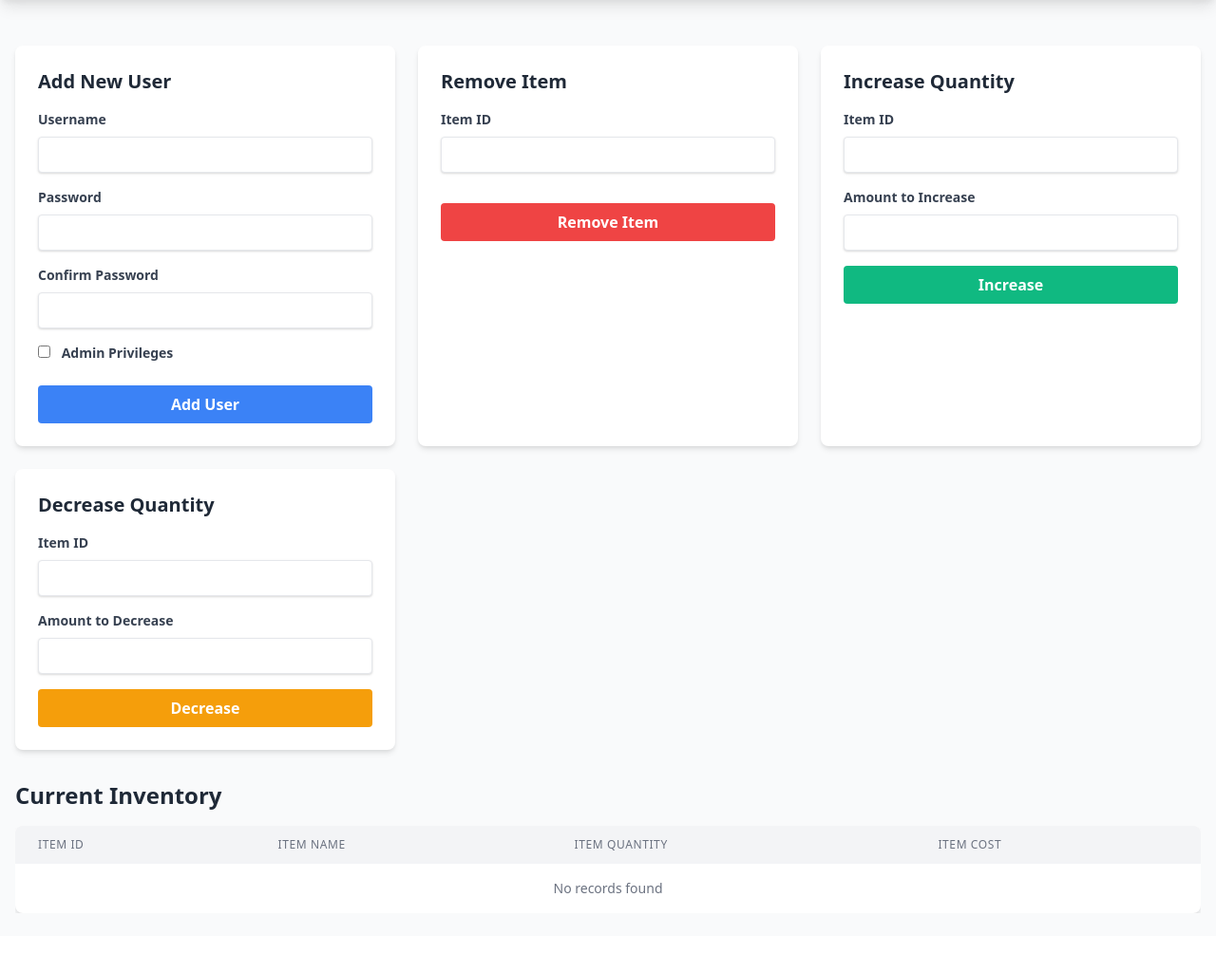
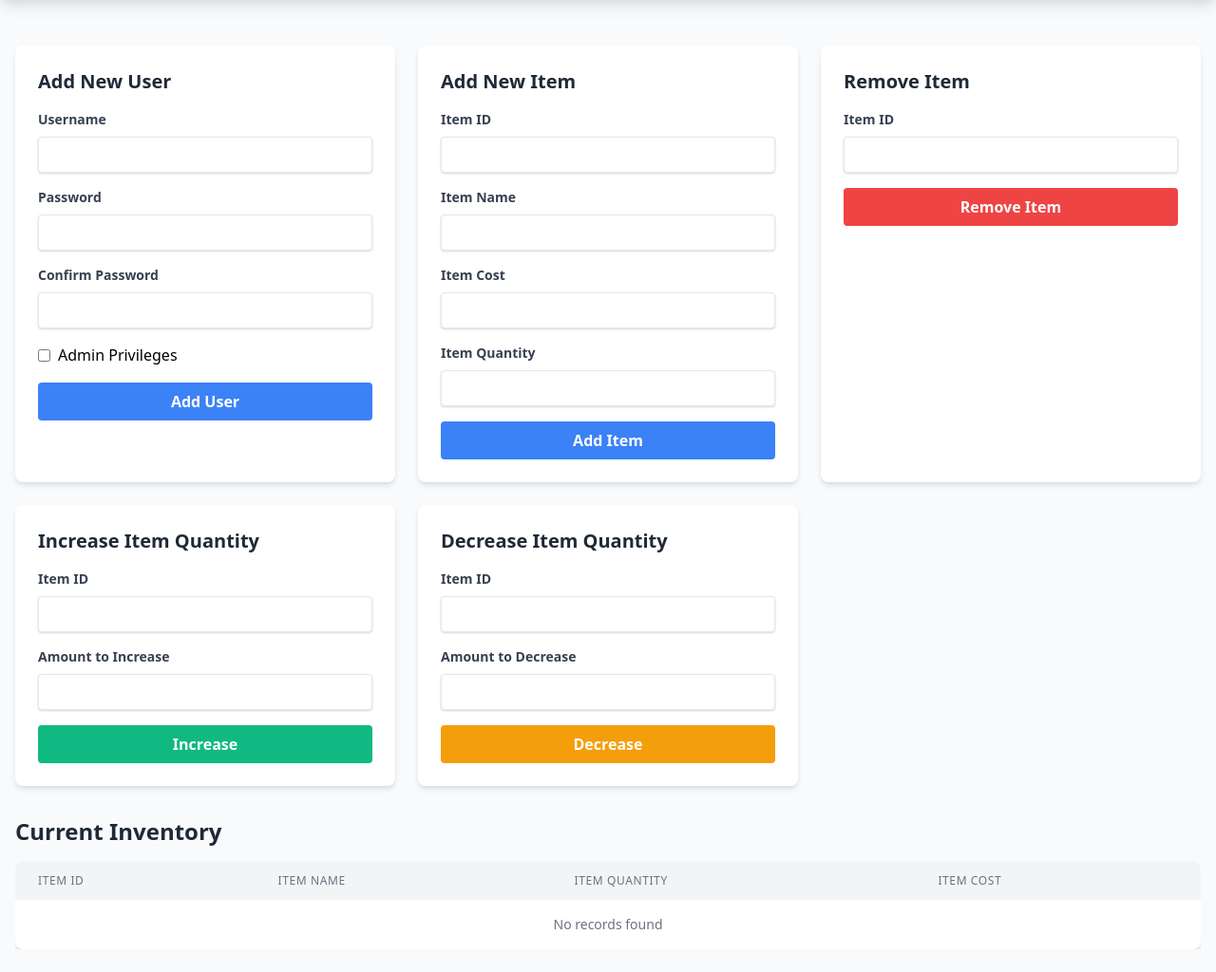
Before and after one commit to ShenoiKunal/SWE4633-Phase-3, a PHP site: page /adminMainPage.php in a window 1280 px wide. Shown: the part 72-1096 px from the top of the page at 95% size. Before the commit the page ends 1034 px from the top, so only its background shows below. Run offline with PHP 8.4, Linux system fonts and the light colour scheme; the visitor is signed in with stand-in values (Sample User, id 1); data that the repository does not hold is empty.

Commit message:
Add insert item
add insert item for adminMainPage

```diff
--- a/adminMainPage.php
+++ b/adminMainPage.php
@@ -46,11 +46,30 @@ if (isset($_POST['addUserButton'])) {
     }
 }
 
+// Insert item
+if (isset($_POST['newItemButton'])) {
+    $itemId = $_POST['item_id'];
+    $itemName = $_POST['item_name'];
+    $itemCost = $_POST['item_cost'];
+    $itemQuantity = $_POST['item_quantity'];
+
+    // Prepare and bind
+    $stmt = $conn->prepare("INSERT INTO Items (item_id, item_name, item_price, item_qty) VALUES (?, ?, ?, ?)");
+    $stmt->bind_param("isdi", $itemId, $itemName, $itemCost, $itemQuantity);
+
+    if ($stmt->execute()) {
+        echo "<script>alert('New item created successfully');</script>";
+    } else {
+        echo "<script>alert('Error: " . $stmt->error . "');</script>";
+    }
+
+    $stmt->close();
+}
+
 // Remove item
 if (isset($_POST['removeItemButton'])) {
     $itemId = $_POST['item_id'];
 
-    // Prepare and bind
     $stmt = $conn->prepare("DELETE FROM Items WHERE item_id = ?");
     $stmt->bind_param("i", $itemId);
 
@@ -68,7 +87,6 @@ if (isset($_POST['itemIncreaseButton'])) {
     $itemId = $_POST['increase_item_id'];
     $itemQuantity = $_POST['amount_increased'];
 
-    // Prepare and bind
     $stmt = $conn->prepare("UPDATE Items SET item_qty = item_qty + ? WHERE item_id = ?");
     $stmt->bind_param("ii", $itemQuantity, $itemId);
 
@@ -86,7 +104,6 @@ if (isset($_POST['itemDecreaseButton'])) {
     $itemId = $_POST['decrease_item_id'];
     $itemQuantity = $_POST['amount_decreased'];
 
-    // Prepare and bind
     $stmt = $conn->prepare("UPDATE Items SET item_qty = item_qty - ? WHERE item_id = ?");
     $stmt->bind_param("ii", $itemQuantity, $itemId);
 
@@ -127,28 +144,30 @@ $conn->close();
 
 <div class="max-w-7xl mx-auto px-4 py-6">
     <div class="grid md:grid-cols-2 lg:grid-cols-3 gap-6">
+
         <!-- Add New User Form -->
         <div class="bg-white p-6 rounded-lg shadow-md">
             <h2 class="text-xl font-semibold text-gray-800 mb-4">Add New User</h2>
             <form action="" method="post" class="space-y-4">
-                <div class="mb-4">
+                <div>
                     <label class="block text-gray-700 text-sm font-bold mb-2">Username</label>
                     <input type="text" name="username" required
                            class="shadow appearance-none border rounded w-full py-2 px-3 text-gray-700 leading-tight focus:outline-none focus:shadow-outline">
                 </div>
-                <div class="mb-4">
+                <div>
                     <label class="block text-gray-700 text-sm font-bold mb-2">Password</label>
                     <input type="password" name="password" required
                            class="shadow appearance-none border rounded w-full py-2 px-3 text-gray-700 leading-tight focus:outline-none focus:shadow-outline">
                 </div>
-                <div class="mb-4">
+                <div>
                     <label class="block text-gray-700 text-sm font-bold mb-2">Confirm Password</label>
                     <input type="password" name="confirmPassword" required
                            class="shadow appearance-none border rounded w-full py-2 px-3 text-gray-700 leading-tight focus:outline-none focus:shadow-outline">
                 </div>
-                <div class="mb-4">
-                    <label class="block text-gray-700 text-sm font-bold mb-2">
-                        <input type="checkbox" name="isAdmin" class="mr-2"> Admin Privileges
+                <div>
+                    <label class="inline-flex items-center">
+                        <input type="checkbox" name="isAdmin" class="form-checkbox text-gray-600">
+                        <span class="ml-2">Admin Privileges</span>
                     </label>
                 </div>
                 <button type="submit" name="addUserButton"
@@ -158,11 +177,42 @@ $conn->close();
             </form>
         </div>
 
+        <!-- Add New Item Form -->
+        <div class="bg-white p-6 rounded-lg shadow-md">
+            <h2 class="text-xl font-semibold text-gray-800 mb-4">Add New Item</h2>
+            <form action="" method="post" class="space-y-4">
+                <div>
+                    <label class="block text-gray-700 text-sm font-bold mb-2">Item ID</label>
+                    <input type="text" name="item_id" required
+                           class="shadow appearance-none border rounded w-full py-2 px-3 text-gray-700 leading-tight focus:outline-none focus:shadow-outline">
+                </div>
+                <div>
+                    <label class="block text-gray-700 text-sm font-bold mb-2">Item Name</label>
+                    <input type="text" name="item_name" required
+                           class="shadow appearance-none border rounded w-full py-2 px-3 text-gray-700 leading-tight focus:outline-none focus:shadow-outline">
+                </div>
+                <div>
+                    <label class="block text-gray-700 text-sm font-bold mb-2">Item Cost</label>
+                    <input type="text" name="item_cost" required
+                           class="shadow appearance-none border rounded w-full py-2 px-3 text-gray-700 leading-tight focus:outline-none focus:shadow-outline">
+                </div>
+                <div>
+                    <label class="block text-gray-700 text-sm font-bold mb-2">Item Quantity</label>
+                    <input type="text" name="item_quantity" required
+                           class="shadow appearance-none border rounded w-full py-2 px-3 text-gray-700 leading-tight focus:outline-none focus:shadow-outline">
+                </div>
+                <button type="submit" name="newItemButton"
+                        class="w-full bg-blue-500 hover:bg-blue-700 text-white font-bold py-2 px-4 rounded focus:outline-none focus:shadow-outline">
+                    Add Item
+                </button>
+            </form>
+        </div>
+
         <!-- Remove Item Form -->
         <div class="bg-white p-6 rounded-lg shadow-md">
             <h2 class="text-xl font-semibold text-gray-800 mb-4">Remove Item</h2>
             <form action="" method="post" class="space-y-4">
-                <div class="mb-4">
+                <div>
                     <label class="block text-gray-700 text-sm font-bold mb-2">Item ID</label>
                     <input type="text" name="item_id" required
                            class="shadow appearance-none border rounded w-full py-2 px-3 text-gray-700 leading-tight focus:outline-none focus:shadow-outline">
@@ -176,14 +226,14 @@ $conn->close();
 
         <!-- Increase Quantity Form -->
         <div class="bg-white p-6 rounded-lg shadow-md">
-            <h2 class="text-xl font-semibold text-gray-800 mb-4">Increase Quantity</h2>
+            <h2 class="text-xl font-semibold text-gray-800 mb-4">Increase Item Quantity</h2>
             <form action="" method="post" class="space-y-4">
-                <div class="mb-4">
+                <div>
                     <label class="block text-gray-700 text-sm font-bold mb-2">Item ID</label>
                     <input type="text" name="increase_item_id" required
                            class="shadow appearance-none border rounded w-full py-2 px-3 text-gray-700 leading-tight focus:outline-none focus:shadow-outline">
                 </div>
-                <div class="mb-4">
+                <div>
                     <label class="block text-gray-700 text-sm font-bold mb-2">Amount to Increase</label>
                     <input type="text" name="amount_increased" required
                            class="shadow appearance-none border rounded w-full py-2 px-3 text-gray-700 leading-tight focus:outline-none focus:shadow-outline">
@@ -197,14 +247,14 @@ $conn->close();
 
         <!-- Decrease Quantity Form -->
         <div class="bg-white p-6 rounded-lg shadow-md">
-            <h2 class="text-xl font-semibold text-gray-800 mb-4">Decrease Quantity</h2>
+            <h2 class="text-xl font-semibold text-gray-800 mb-4">Decrease Item Quantity</h2>
             <form action="" method="post" class="space-y-4">
-                <div class="mb-4">
+                <div>
                     <label class="block text-gray-700 text-sm font-bold mb-2">Item ID</label>
                     <input type="text" name="decrease_item_id" required
                            class="shadow appearance-none border rounded w-full py-2 px-3 text-gray-700 leading-tight focus:outline-none focus:shadow-outline">
                 </div>
-                <div class="mb-4">
+                <div>
                     <label class="block text-gray-700 text-sm font-bold mb-2">Amount to Decrease</label>
                     <input type="text" name="amount_decreased" required
                            class="shadow appearance-none border rounded w-full py-2 px-3 text-gray-700 leading-tight focus:outline-none focus:shadow-outline">
@@ -215,6 +265,7 @@ $conn->close();
                 </button>
             </form>
         </div>
+
     </div>
 
     <!-- Current Inventory Table -->
```
